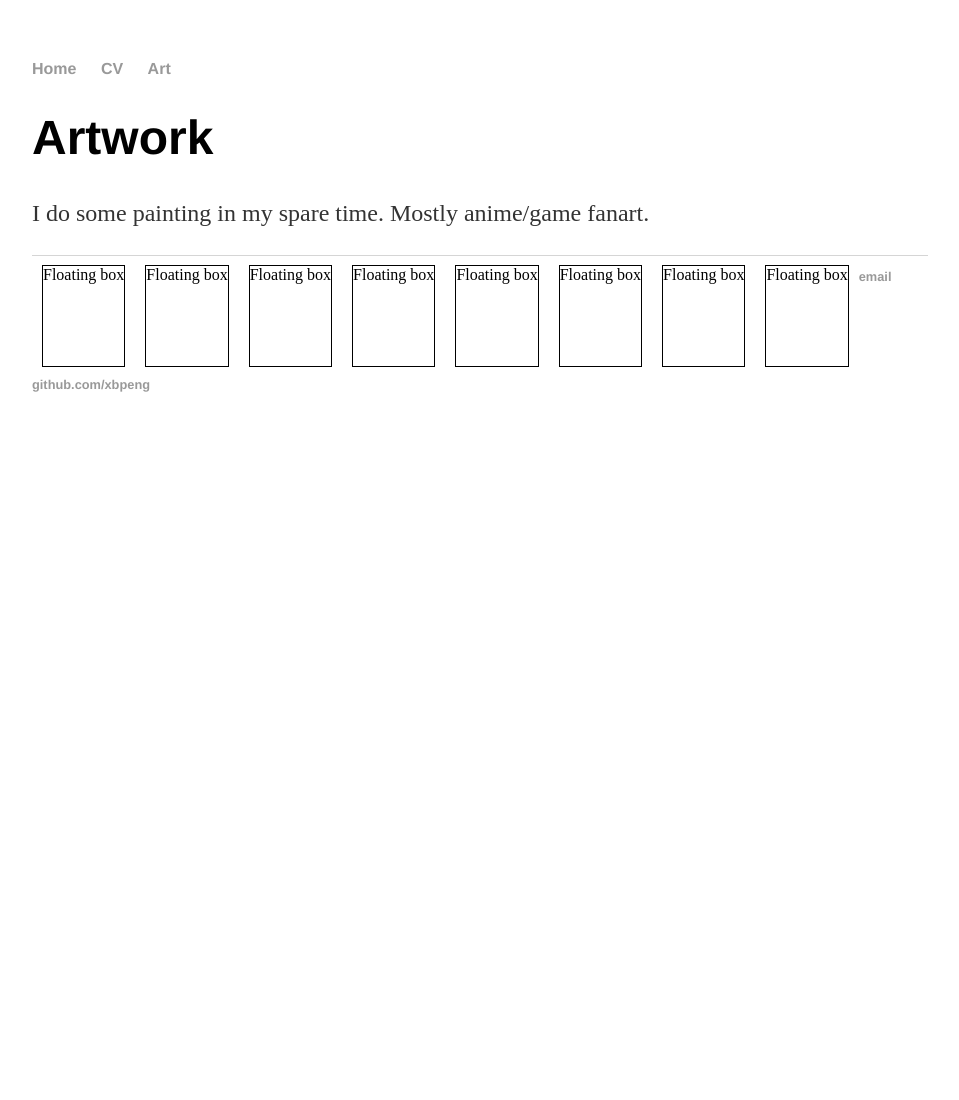
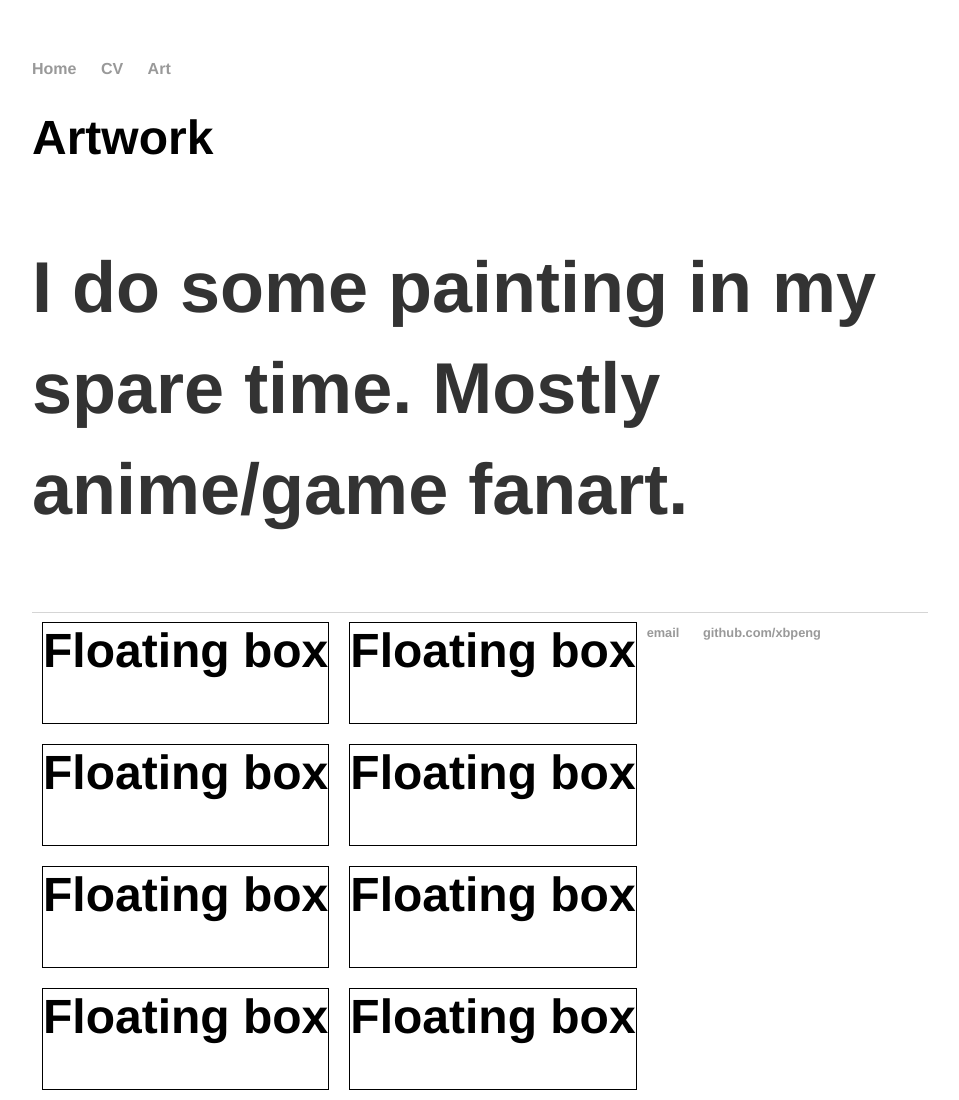
Before and after one commit to xbpeng/xbpeng.github.io, a Jekyll site: the page built from blog/index.html, in a window 1280 px wide. Shown: the whole page, without its empty margins (160-1119 px from the left). Built offline with Jekyll 4.4.1, drawn with Linux system fonts in a browser that asks for light colours; before the commit the page ends 900 px from its top, so only the background shows below that.

Commit message:
Update index.html

```diff
--- a/blog/index.html
+++ b/blog/index.html
@@ -2,7 +2,7 @@
 layout: default
 title: Artwork
 ---
-	<h1>{{ page.title }}</h1>
+<h1>{{ page.title }}
 	<head>
 	<style>
 	.floating-box {
@@ -28,3 +28,4 @@ title: Artwork
 	<div class="floating-box">Floating box</div>
 
 	</body>
+</h1>
```
